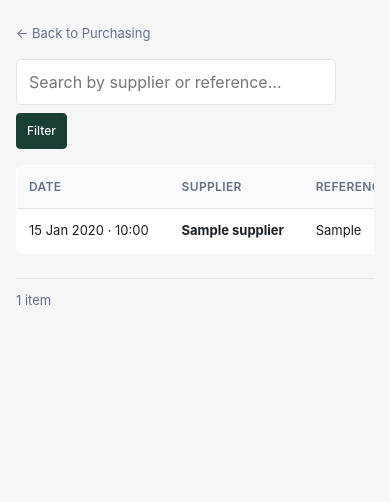
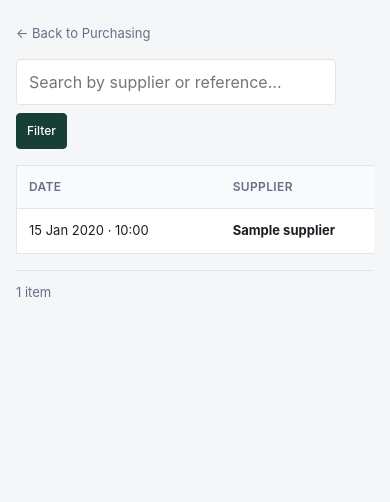
Before and after one commit to joethemltaskmaster/fish_embassy, a Django app: page /purchasing/receipts/ in a window 390 px wide. Shown: the part 187-689 px from the top of the page. Run offline with Django 5.2, Linux system fonts and the light colour scheme; a user stored in the database is signed in; tables that the repository leaves empty hold one stand-in row (values such as "Sample post"); parts of the project's set-up code (start-up, migrations or seed data) failed here and were passed over.

Commit message:
Fix: Global responsive table scrolling

```diff
--- a/static/css/app.css
+++ b/static/css/app.css
@@ -415,22 +415,21 @@ code {
 .badge--info    { background: var(--info-bg);    color: var(--info); }
 .badge--neutral { background: #f2f4f7;           color: var(--text-muted); }
 
-/* --- Table Scrolling --- */
+/* ─── tables ─────────────────────────────────────────────── */
+
+/* The wrapper that allows internal scrolling */
 .table-responsive {
   width: 100%;
   overflow-x: auto;
   -webkit-overflow-scrolling: touch;
   display: block;
-  /* Added padding to prevent the scrollbar from hiding the content */
-  padding-bottom: 8px;
-}
-
-/* ─── tables ─────────────────────────────────────────────── */
-
-.table-responsive {
-  width: 100%;
-  overflow-x: auto;
-  -webkit-overflow-scrolling: touch;
+  /* Adds a subtle shadow on mobile to indicate there's more content to the right */
+  background: linear-gradient(to right, var(--surface) 30%, rgba(255,255,255,0)),
+              linear-gradient(to right, rgba(255,255,255,0), var(--surface) 70%) 100% 0;
+  background-repeat: no-repeat;
+  background-color: var(--surface);
+  background-size: 40px 100%, 40px 100%;
+  background-attachment: local, scroll;
 }
 
 .table {
@@ -438,10 +437,9 @@ code {
   border-collapse: collapse;
   background: var(--surface);
   border: 1px solid var(--border);
-  border-radius: var(--radius);
-  overflow: hidden;
   font-size: 13px;
-  min-width: 600px; /* Forces the table to be wider than mobile screens, triggering the scroll inside .table-responsive */
+  min-width: 800px; /* Forces the table to stay wide, triggering the scroll */
+  margin-bottom: 0;
 }
 
 .table th {
@@ -454,16 +452,17 @@ code {
   color: var(--text-muted);
   text-transform: uppercase;
   letter-spacing: 0.03em;
+  white-space: nowrap; /* Prevents headers from breaking into multiple lines */
 }
 
 .table td {
   padding: 12px;
   border-bottom: 1px solid var(--border);
+  white-space: nowrap; /* Prevents data cells from squishing */
 }
 
 .table tr:last-child td { border-bottom: none; }
 .table tr:hover td { background: #fafbfc; }
-
 .table .num { text-align: right; font-variant-numeric: tabular-nums; }
 
 /* ─── forms ──────────────────────────────────────────────── */
```
Also changed, not shown: static/js/app.js (+128 -29 lines).
